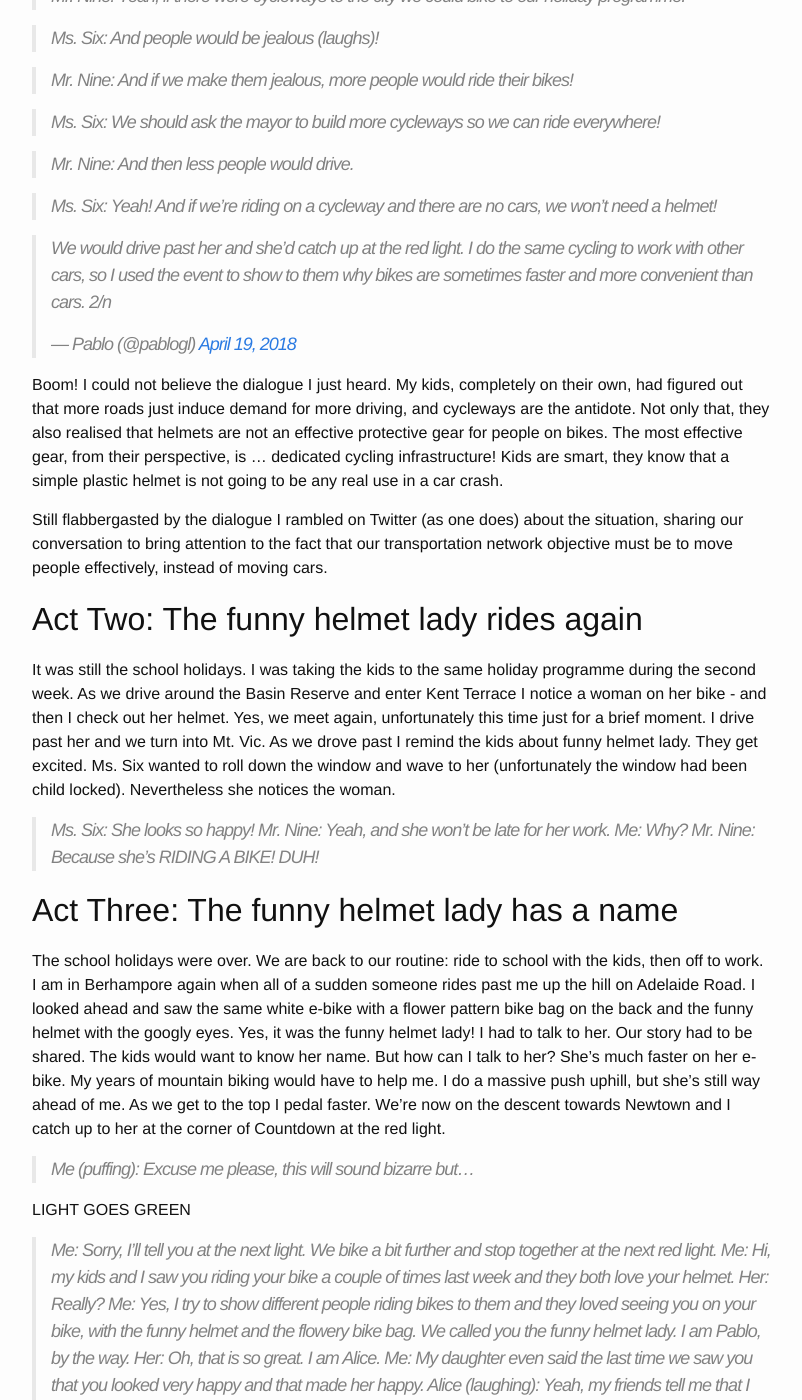
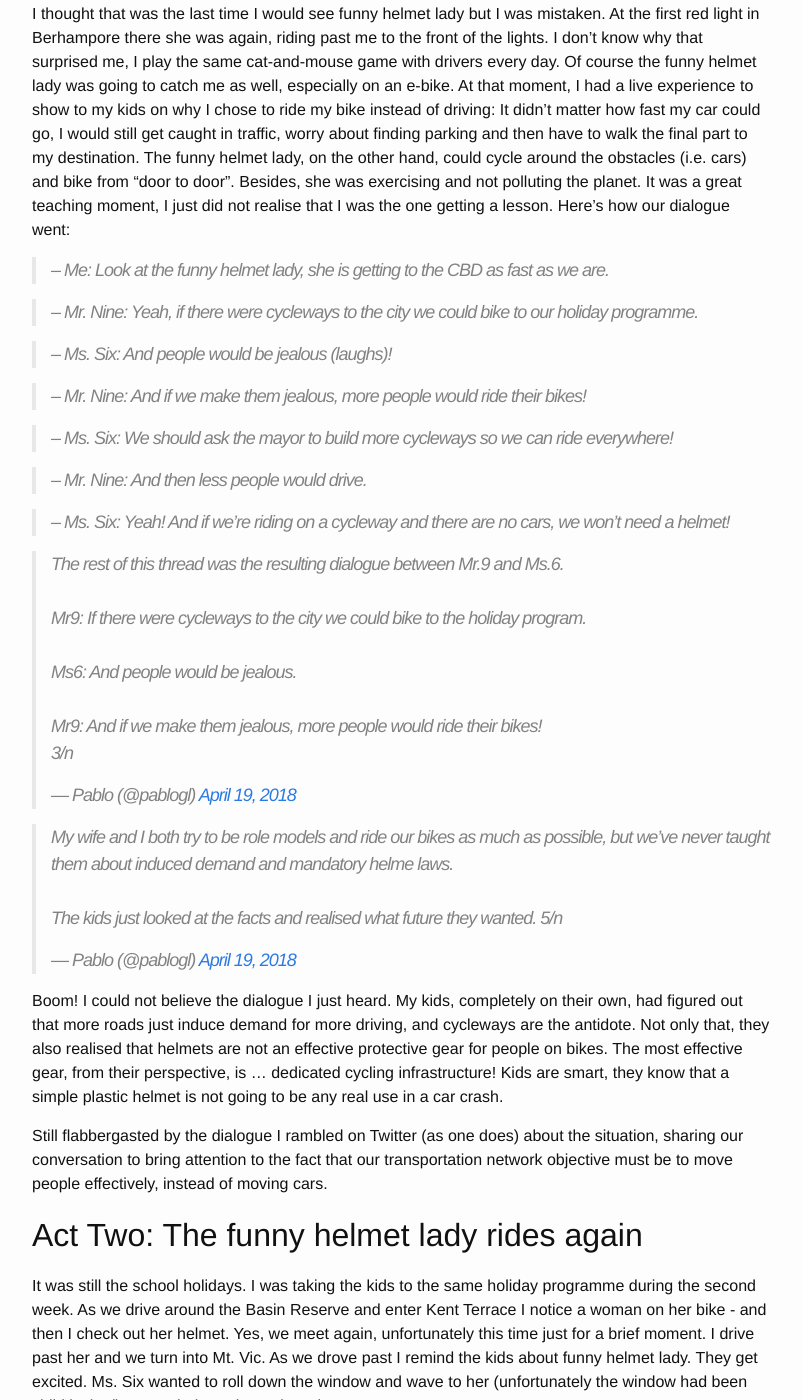
Before and after one commit to gomesp/pablo.gomes.nz, a Jekyll site: the page built from _posts/2018-05-16-bike-encounter.md, in a window 1280 px wide and 1400 px high, scrolled down 1108 px. Shown: the whole window, without its empty margins (238-1040 px from the left). Built offline with Jekyll 4.4.1, drawn with Linux system fonts in a browser that asks for light colours; comment, search, counter and statistics services are not loaded; some of the changed text lies outside the part shown.

Commit message:
more quoted tweets

```diff
--- a/_posts/2018-05-16-bike-encounter.md
+++ b/_posts/2018-05-16-bike-encounter.md
@@ -25,23 +30,27 @@ So, as we are driving along the great Island Bay cycleway I spot a woman riding
 I thought that was the last time I would see funny helmet lady but I was mistaken. At the first red light in Berhampore there she was again, riding past me to the front of the lights. I don’t know why that surprised me, I play the same cat-and-mouse game with drivers every day. Of course the funny helmet lady was going to catch me as well, especially on an e-bike.
 At that moment, I had a live experience to show to my kids on why I chose to ride my bike instead of driving: It didn’t matter how fast my car could go, I would still get caught in traffic, worry about finding parking and then have to walk the final part to my destination. The funny helmet lady, on the other hand, could cycle around the obstacles (i.e. cars) and bike from “door to door”. Besides, she was exercising and not polluting the planet. It was a great teaching moment, I just did not realise that I was the one getting a lesson. Here’s how our dialogue went:
 
-> Me: Look at the funny helmet lady, she is getting to the CBD as fast as we are.
+> -- Me: Look at the funny helmet lady, she is getting to the CBD as fast as we are.
 
-> Mr. Nine: Yeah, if there were cycleways to the city we could bike to our holiday programme.
+> -- Mr. Nine: Yeah, if there were cycleways to the city we could bike to our holiday programme.
 
-> Ms. Six: And people would be jealous (laughs)!
+> -- Ms. Six: And people would be jealous (laughs)!
 
-> Mr. Nine: And if we make them jealous, more people would ride their bikes!
+> -- Mr. Nine: And if we make them jealous, more people would ride their bikes!
 
-> Ms. Six: We should ask the mayor to build more cycleways so we can ride everywhere!
+> -- Ms. Six: We should ask the mayor to build more cycleways so we can ride everywhere!
 
-> Mr. Nine: And then less people would drive.
+> -- Mr. Nine: And then less people would drive.
 
-> Ms. Six: Yeah! And if we’re riding on a cycleway and there are no cars, we won’t need a helmet!
+> -- Ms. Six: Yeah! And if we’re riding on a cycleway and there are no cars, we won’t need a helmet!
 
 
-<blockquote class="twitter-tweet" data-lang="en"><p lang="en" dir="ltr">We would drive past her and she’d catch up at the red light. I do the same cycling to work with other cars, so I used the event to show to them why bikes are sometimes faster and more convenient than cars. 2/n</p>&mdash; Pablo (@pablogl) <a href="https://twitter.com/pablogl/status/986854371618013185?ref_src=twsrc%5Etfw">April 19, 2018</a></blockquote>
+<blockquote class="twitter-tweet" data-lang="en"><p lang="en" dir="ltr">The rest of this thread was the resulting dialogue between Mr.9 and Ms.6.<br><br>Mr9: If there were cycleways to the city we could bike to the holiday program.<br><br>Ms6: And people would be jealous.<br><br>Mr9: And if we make them jealous, more people would ride their bikes!<br>3/n</p>&mdash; Pablo (@pablogl) <a href="https://twitter.com/pablogl/status/986855083173294080?ref_src=twsrc%5Etfw">April 19, 2018</a></blockquote>
 <script async src="https://platform.twitter.com/widgets.js" charset="utf-8"></script>
+
+<blockquote class="twitter-tweet" data-lang="en"><p lang="en" dir="ltr">My wife and I both try to be role models and ride our bikes as much as possible, but we’ve never taught them about induced demand and mandatory helme laws.<br><br>The kids just looked at the facts and realised what future they wanted. 5/n</p>&mdash; Pablo (@pablogl) <a href="https://twitter.com/pablogl/status/986856144734863360?ref_src=twsrc%5Etfw">April 19, 2018</a></blockquote>
+<script async src="https://platform.twitter.com/widgets.js" charset="utf-8"></script>
+
 
 Boom! I could not believe the dialogue I just heard. My kids, completely on their own, had figured out that more roads just induce demand for more driving, and cycleways are the antidote. Not only that, they also realised that helmets are not an effective protective gear for people on bikes. The most effective gear, from their perspective, is … dedicated cycling infrastructure! Kids are smart, they know that a simple plastic helmet is not going to be any real use in a car crash.
 
@@ -52,10 +61,13 @@ Still flabbergasted by the dialogue I rambled on Twitter (as one does) about the
 It was still the school holidays. I was taking the kids to the same holiday programme during the second week. As we drive around the Basin Reserve and enter Kent Terrace I notice a woman on her bike - and then I check out her helmet. Yes, we meet again, unfortunately this time just for a brief moment. I drive past her and we turn into Mt. Vic. As we drove past I remind the kids about funny helmet lady.
 They get excited. Ms. Six wanted to roll down the window and wave to her (unfortunately the window had been child locked). Nevertheless she notices the woman.
 
-> Ms. Six: She looks so happy!
-> Mr. Nine: Yeah, and she won’t be late for her work.
-> Me: Why?
-> Mr. Nine: Because she’s RIDING A BIKE! DUH!
+> -- Ms. Six: She looks so happy!
+
+> -- Mr. Nine: Yeah, and she won’t be late for her work.
+
+> -- Me: Why?
+
+> -- Mr. Nine: Because she’s RIDING A BIKE! DUH!
 
 ## Act Three: The funny helmet lady has a name
 
@@ -64,18 +76,26 @@ I had to talk to her. Our story had to be shared. The kids would want to know he
 But how can I talk to her? She’s much faster on her e-bike.
 My years of mountain biking would have to help me. I do a massive push uphill, but she’s still way ahead of me. As we get to the top I pedal faster. We’re now on the descent towards Newtown and I catch up to her at the corner of Countdown at the red light.
 
-> Me (puffing): Excuse me please, this will sound bizarre but...
+> -- Me (puffing): Excuse me please, this will sound bizarre but...
 
 LIGHT GOES GREEN
 
-> Me: Sorry, I’ll tell you at the next light.
-> We bike a bit further and stop together at the next red light.
-> Me: Hi, my kids and I saw you riding your bike a couple of times last week and they both love your helmet.
-> Her: Really?
-> Me: Yes, I try to show different people riding bikes to them and they loved seeing you on your bike, with the funny helmet and the flowery bike bag. We called you the funny helmet lady. I am Pablo, by the way.
-> Her: Oh, that is so great. I am Alice.
-> Me: My daughter even said the last time we saw you that you looked very happy and that made her happy.
-> Alice (laughing): Yeah, my friends tell me that I always have a smile on my face when I am riding.
-> Me: I can’t blame you for that. I am always happy on my bike too.
+> -- Me: Sorry, I’ll tell you at the next light.
+
+> -- We bike a bit further and stop together at the next red light.
+
+> -- Me: Hi, my kids and I saw you riding your bike a couple of times last week and they both love your helmet.
+
+> -- Her: Really?
+
+> -- Me: Yes, I try to show different people riding bikes to them and they loved seeing you on your bike, with the funny helmet and the flowery bike bag. We called you the funny helmet lady. I am Pablo, by the way.
+
+> -- Her: Oh, that is so great. I am Alice.
+
+> -- Me: My daughter even said the last time we saw you that you looked very happy and that made her happy.
+
+> -- Alice (laughing): Yeah, my friends tell me that I always have a smile on my face when I am riding.
+
+> -- Me: I can’t blame you for that. I am always happy on my bike too.
 
 We ride together and make small talk through the Basin Reserve, where we part ways. She passes along greetings to my kids and carries on. I am happy to have met a new person, and Alice seems delighted to have made an impression on my family.
```
Also changed, not shown: other parts of _posts/2018-05-16-bike-encounter.md (+5 -0 lines).
